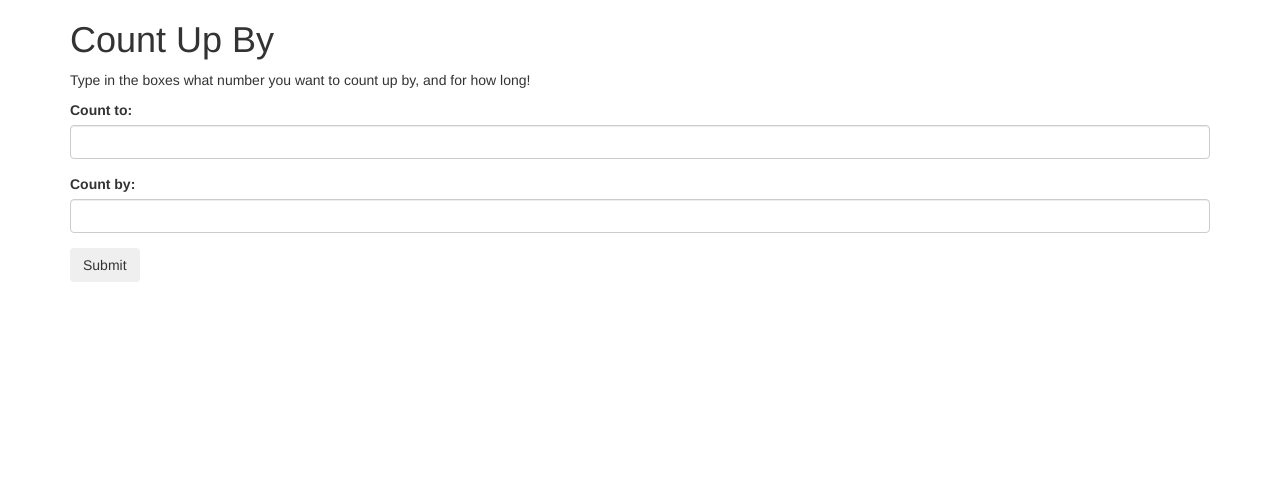
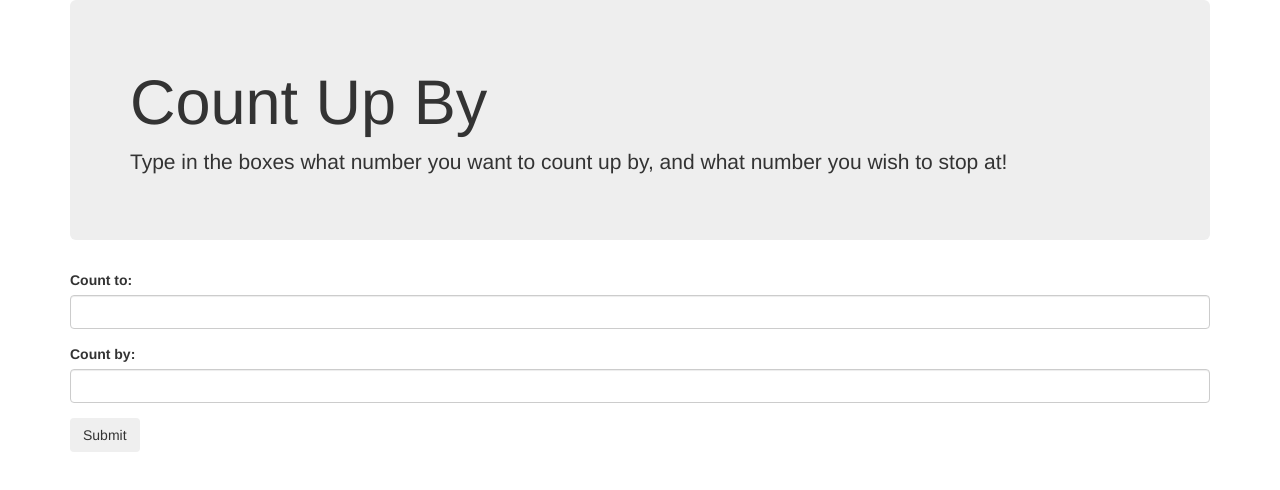
Before and after one commit to lucianmiller/count-up-by, a plain HTML site: page index.html in a window 1280 px wide. Drawn offline with Linux system fonts and the light colour scheme.

Commit message:
It will add jumbotron class and change intro sentence

```diff
--- a/index.html
+++ b/index.html
@@ -9,8 +9,10 @@
 </head>
 <body>
   <div class="container">
-    <h1>Count Up By</h1>
-    <p>Type in the boxes what number you want to count up by, and for how long!</p>
+    <div class="jumbotron">
+      <h1>Count Up By</h1>
+      <p>Type in the boxes what number you want to count up by, and what number you wish to stop at!</p>
+    </div>
     <form id="input">
       <div class="form-group">
         <label for="limit">Count to:</label>
```
